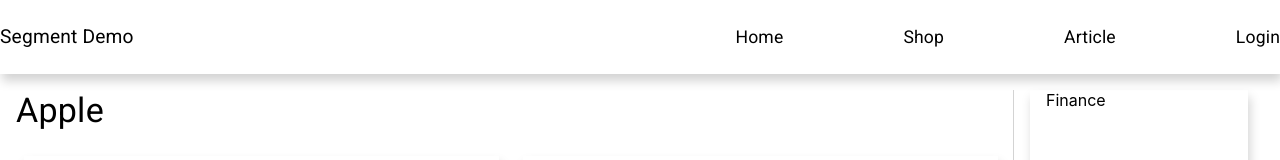
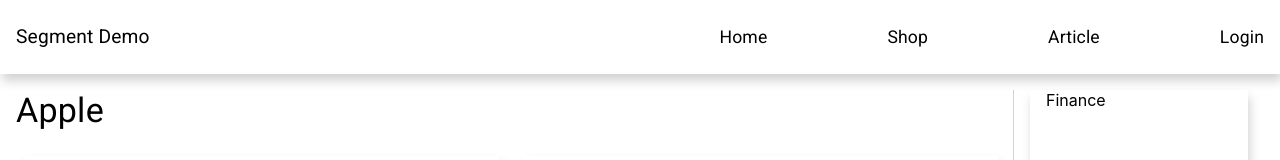
Before and after one commit to Nicolas5150/segment-demo, a React (Create React App) app: page / in a window 1280 px wide. Shown: the top 160 px of the page. Built offline with nearby package versions, Linux system fonts and the light colour scheme.

Commit message:
Minor Nav changes

```diff
--- a/src/components/Nav/Nav.tsx
+++ b/src/components/Nav/Nav.tsx
@@ -13,6 +13,7 @@
         alignItems: "center",
         mb: 2,
         py: 1,
+        px: 2,
       }}
     >
       <Box
@@ -52,7 +53,7 @@
           }}
         >
           {navItems.map((navItem) => (
-            <li>
+            <li key={navItem.name}>
               <Typography>
                 <Link to={navItem.path}>{navItem.name}</Link>
               </Typography>
```
